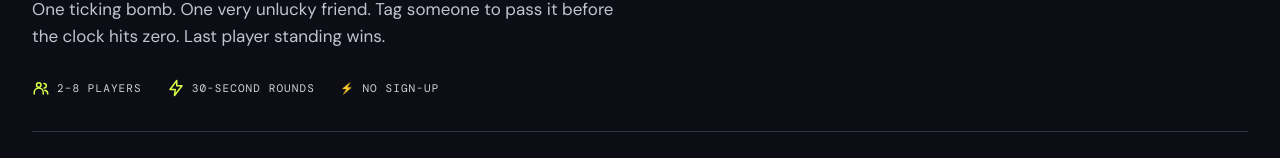
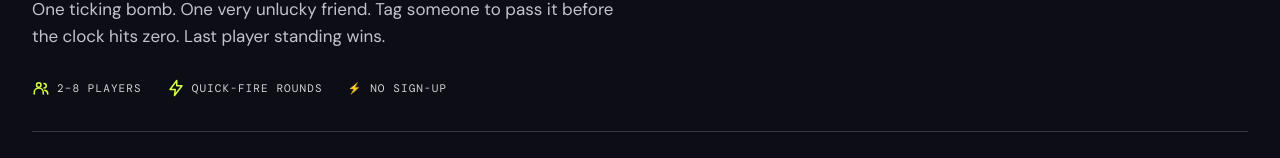
Before and after one commit to waxsway/datewade, a Next.js app: page / in a window 1280 px wide. Shown: the part 386-544 px from the top of the page. Built offline with nearby package versions, Linux system fonts and the light colour scheme.

Commit message:
fix: match round description to fast gameplay timer

```diff
--- a/app/page.jsx
+++ b/app/page.jsx
@@ -300,7 +300,7 @@ export default function BombTag() {
         <div className="hero-copy"><div className="hero-kicker">YOUR FRIENDS. ONE BOMB. ZERO TRUST.</div>
           <h1>BOMB<span>TAG</span><b>!</b></h1>
           <p>One ticking bomb. One very unlucky friend. Tag someone to pass it before the clock hits zero. Last player standing wins.</p>
-          <div className="hero-stats"><span><Icon kind="users"/> 2–8 PLAYERS</span><span><Icon kind="bolt"/> 30-SECOND ROUNDS</span><span>⚡ NO SIGN-UP</span></div>
+          <div className="hero-stats"><span><Icon kind="users"/> 2–8 PLAYERS</span><span><Icon kind="bolt"/> QUICK-FIRE ROUNDS</span><span>⚡ NO SIGN-UP</span></div>
         </div>
       </section>
       <section className="entry-wrap">
```
